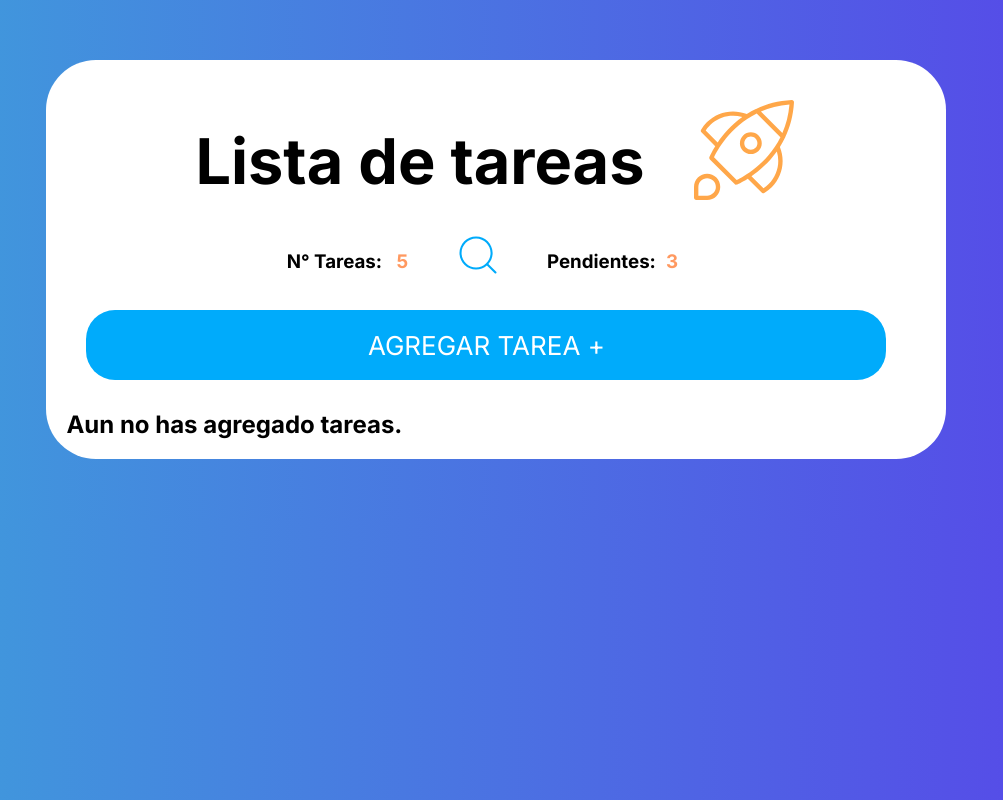
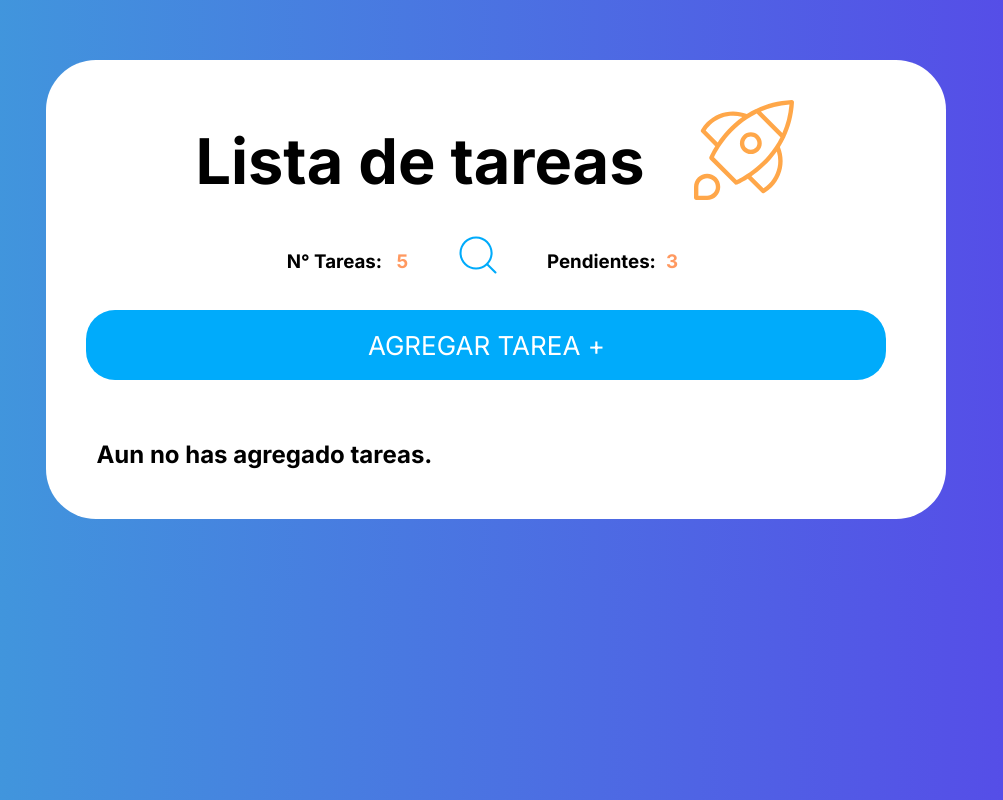
Before and after one commit to FacuuR001/Grupo-7-React-UTN, a React (Vite) app: page / in a window 1280 px wide. Shown: the whole page, without its empty margins (138-1141 px from the left). Built offline with nearby package versions, Linux system fonts and the light colour scheme; a web font is replaced by a local one.

Commit message:
detalles

```diff
--- a/src/App.css
+++ b/src/App.css
@@ -108,6 +108,9 @@
 .no-tareas {
   background-color: transparent;
 }
+.no-tareas h2 {
+  padding: 30px;
+}
 
 .taskitem {
   display: flex;
```
